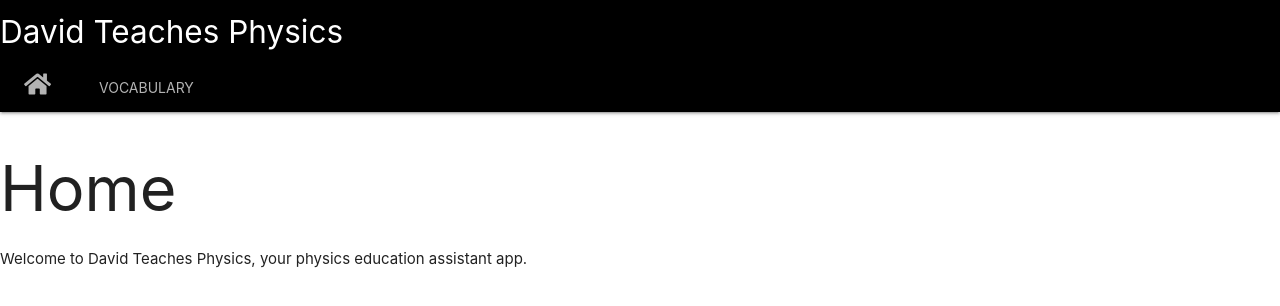
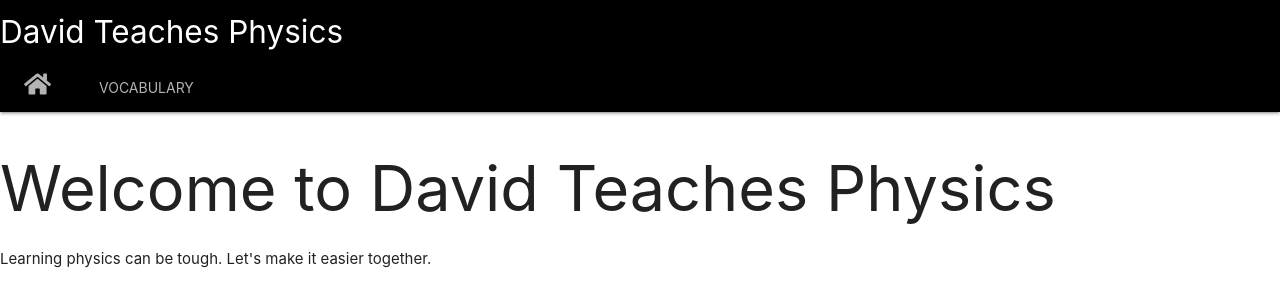
Before and after one commit to davidwu92/DavidTeachesPhysics, a React (Create React App) app in the folder client/: page / in a window 1280 px wide. Shown: the top 306 px of the page. Built offline with nearby package versions, Linux system fonts and the light colour scheme.

Commit message:
Navbar and Lessons.js

```diff
--- a/client/src/Pages/Home/Home.js
+++ b/client/src/Pages/Home/Home.js
@@ -5,8 +5,8 @@ import React from 'react'
 const Home = () => {
   return (
     <>
-      <h1>Home</h1>
-      <p>Welcome to David Teaches Physics, your physics education assistant app.</p>
+      <h1>Welcome to David Teaches Physics</h1>
+      <p>Learning physics can be tough. Let's make it easier together.</p>
     </>
   )
 }
```
